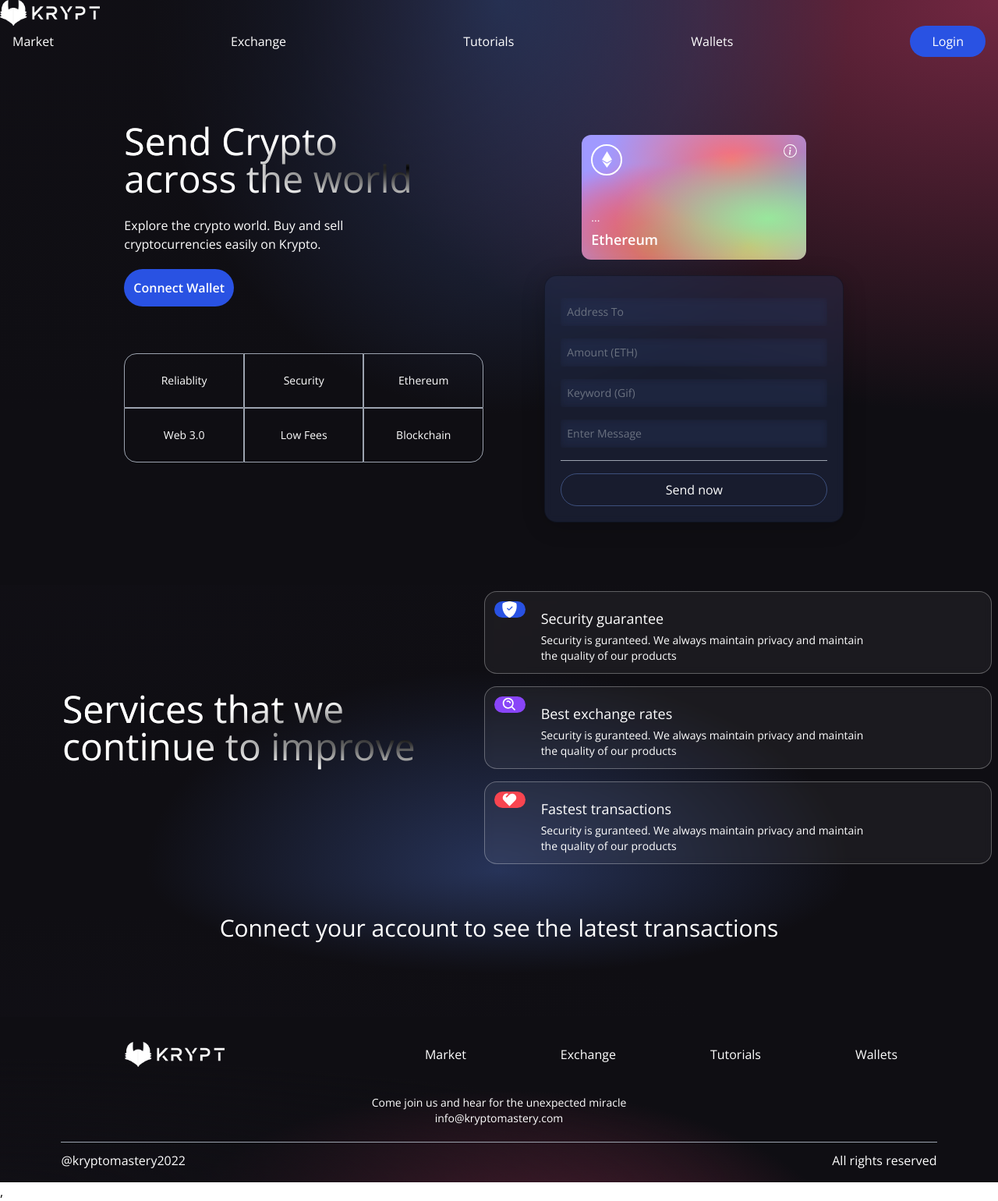
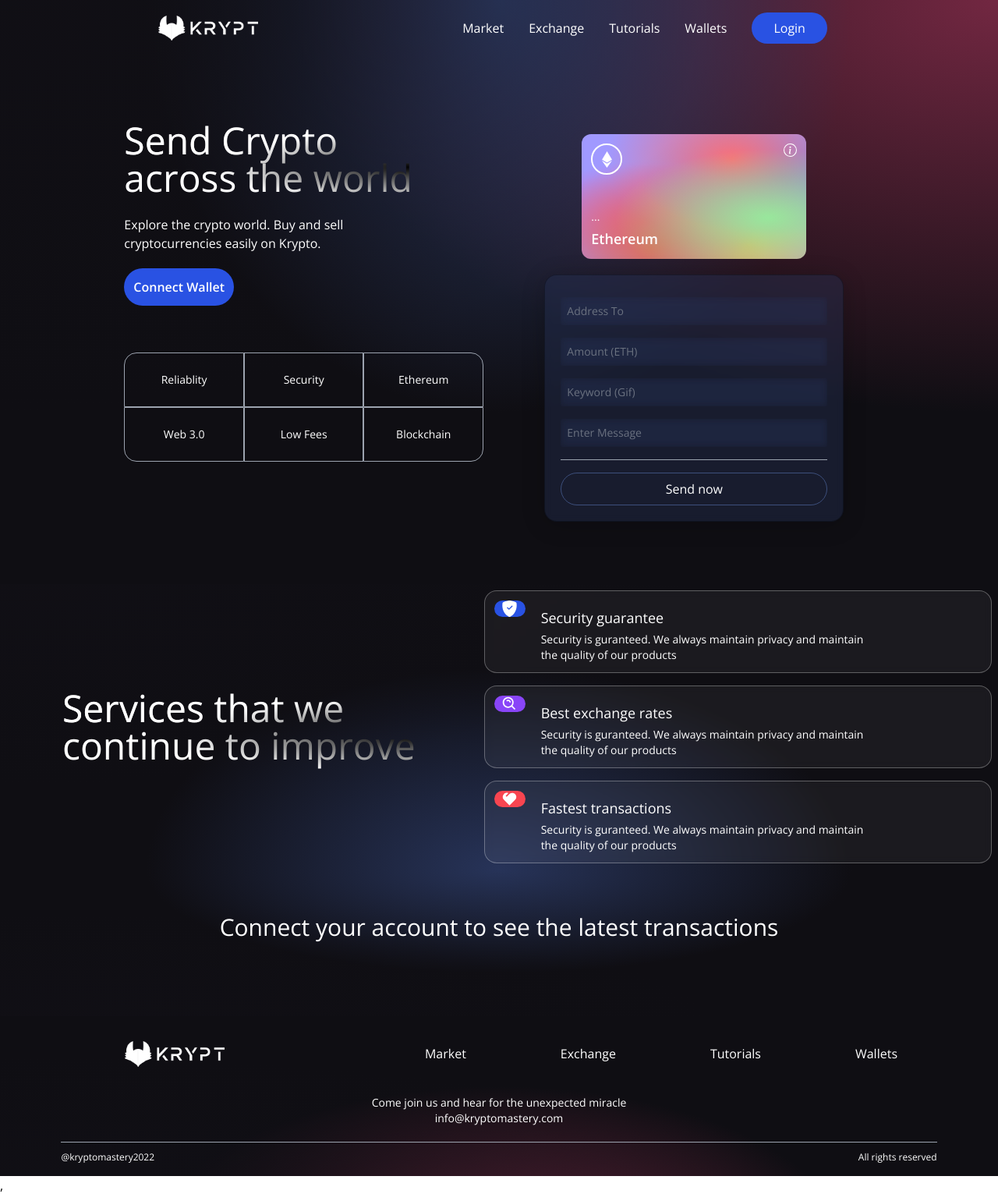
Before and after one commit to prakshh/krypt-web3.0, a React (Vite) app in the folder client/: page / in a window 1280 px wide. Shown: the whole page at 78% size. Built offline with nearby package versions, Linux system fonts and the light colour scheme.

Commit message:
li'l changes in menu and footer

```diff
--- a/client/src/components/Footer.jsx
+++ b/client/src/components/Footer.jsx
@@ -24,8 +24,8 @@ const Footer = () => (
     <div className="sm:w-[90%] w-full h-[0.25px] bg-gray-400 mt-5 " />
 
     <div className="sm:w-[90%] w-full flex justify-between items-center mt-3">
-      <p className="text-white text-left">@kryptomastery2022</p>
-      <p className="text-white text-right">All rights reserved</p>
+      <p className="text-white text-left text-xs">@kryptomastery2022</p>
+      <p className="text-white text-right text-xs">All rights reserved</p>
     </div>
   </div>
 );
--- a/client/src/components/Navbar.jsx
+++ b/client/src/components/Navbar.jsx
@@ -14,7 +14,7 @@ const Navbar = () => {
     const [toggleMenu, setToggleMenu] = useState(false);
 
     return (
-        <nav classname="w-full flex md:justify-center justify-between items-center p-4">
+        <div className="w-full flex md:justify-center justify-between items-center p-4">
             <div className="md:flex-[0.5] flex-initial justify-center items-center">
                 <img src={logo} alt="logo" className="w-32 cursor-pointer" />
             </div>
@@ -48,8 +48,7 @@ const Navbar = () => {
                 )
                 }
             </div>
-
-        </nav>
+        </div>
     );
 }
 
```
